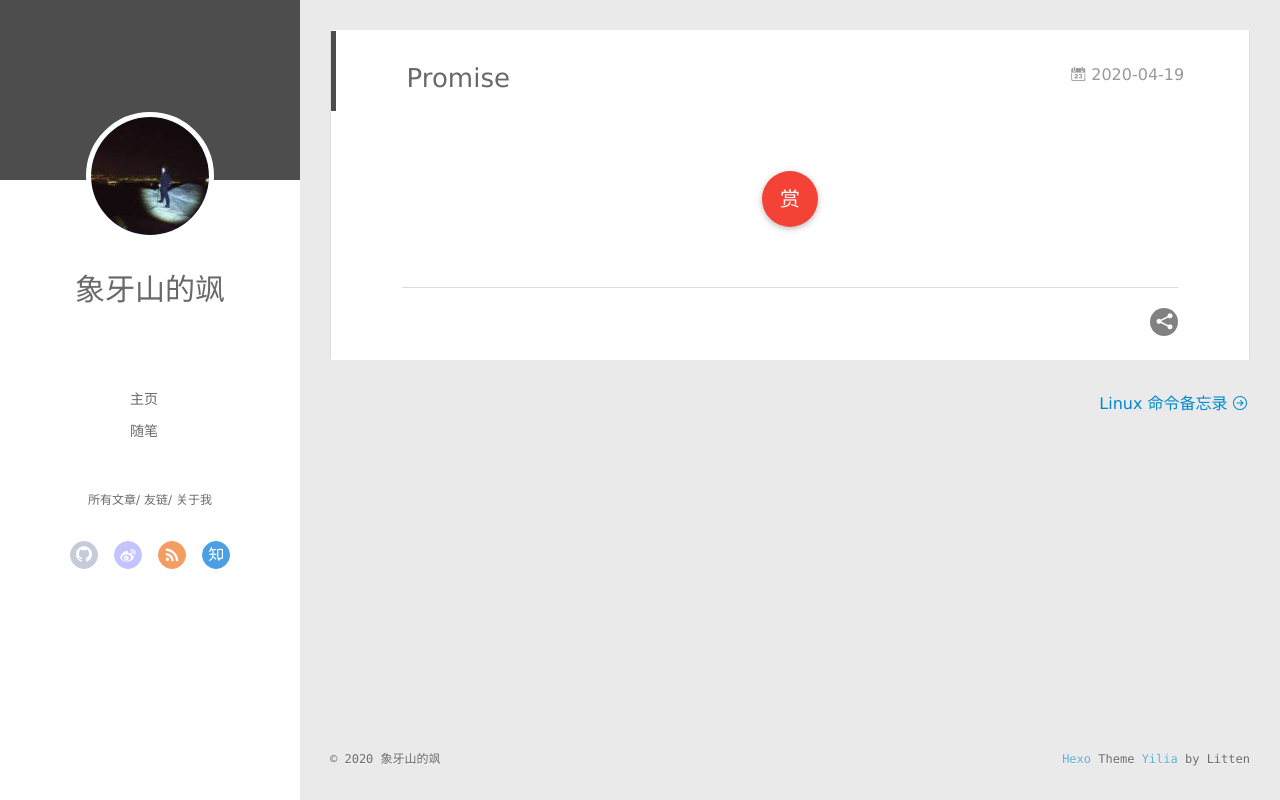
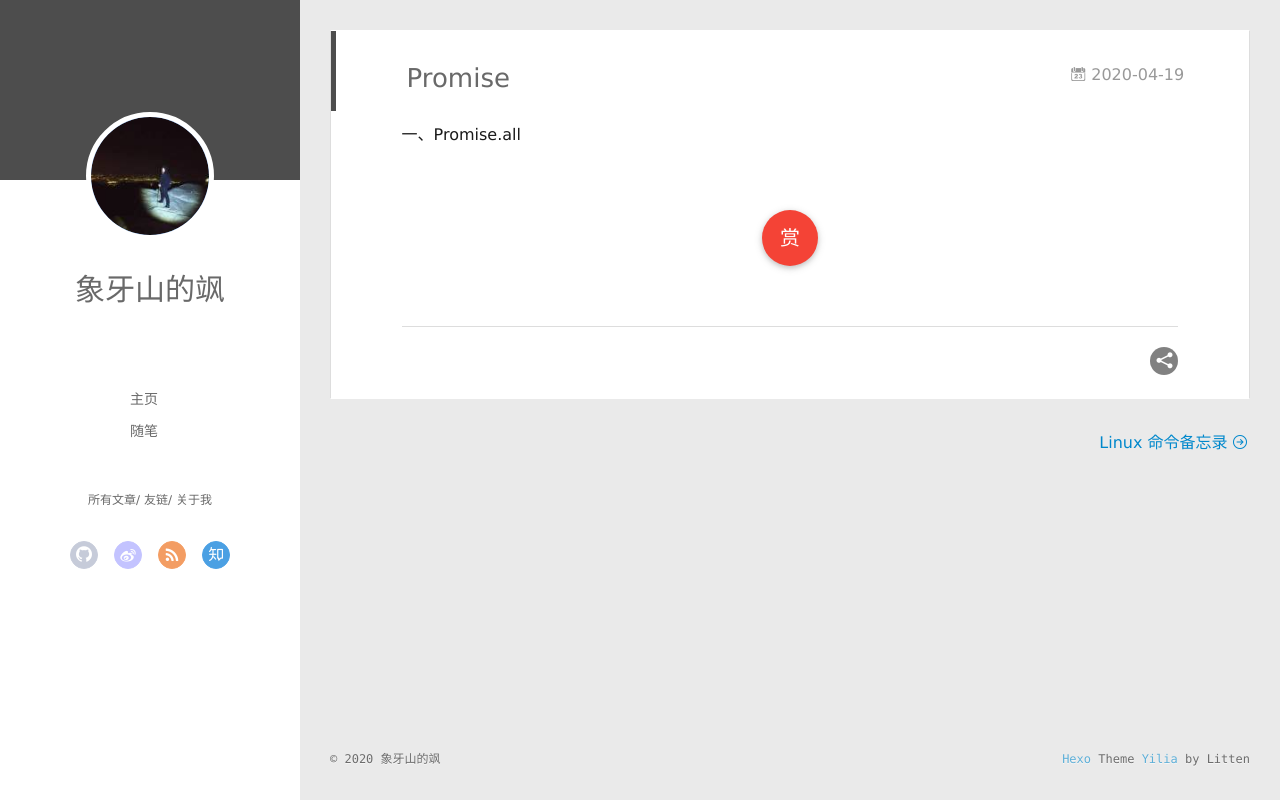
Before and after one commit to zhulin199628/zhulin199628.github.io, a plain HTML site: page 2020/04/19/Promise/index.html in a window 1280 px wide. Drawn offline with Linux system fonts and the light colour scheme.

Commit message:
Site updated: 2020-04-21 00:05:07

```diff
--- a/2020/04/19/Promise/index.html
+++ b/2020/04/19/Promise/index.html
@@ -8,13 +8,15 @@
   <link rel="dns-prefetch" href="http://yoursite.com">
   <title>Promise | Hexo</title>
   <meta name="viewport" content="width=device-width, initial-scale=1, maximum-scale=1">
-  <meta property="og:type" content="article">
+  <meta name="description" content="一、Promise.all">
+<meta property="og:type" content="article">
 <meta property="og:title" content="Promise">
 <meta property="og:url" content="http://yoursite.com/2020/04/19/Promise/index.html">
 <meta property="og:site_name" content="Hexo">
+<meta property="og:description" content="一、Promise.all">
 <meta property="og:locale" content="en_US">
 <meta property="article:published_time" content="2020-04-19T09:55:47.000Z">
-<meta property="article:modified_time" content="2020-04-20T16:02:05.888Z">
+<meta property="article:modified_time" content="2020-04-20T16:04:56.409Z">
 <meta property="article:author" content="象牙山的飒">
 <meta name="twitter:card" content="summary">
 
@@ -172,6 +174,7 @@
 
     <div class="article-entry" itemprop="articleBody">
 
+        <p>一、Promise.all</p>
 
 
 
```
Also changed, not shown: index.html (+1 -0 lines).
